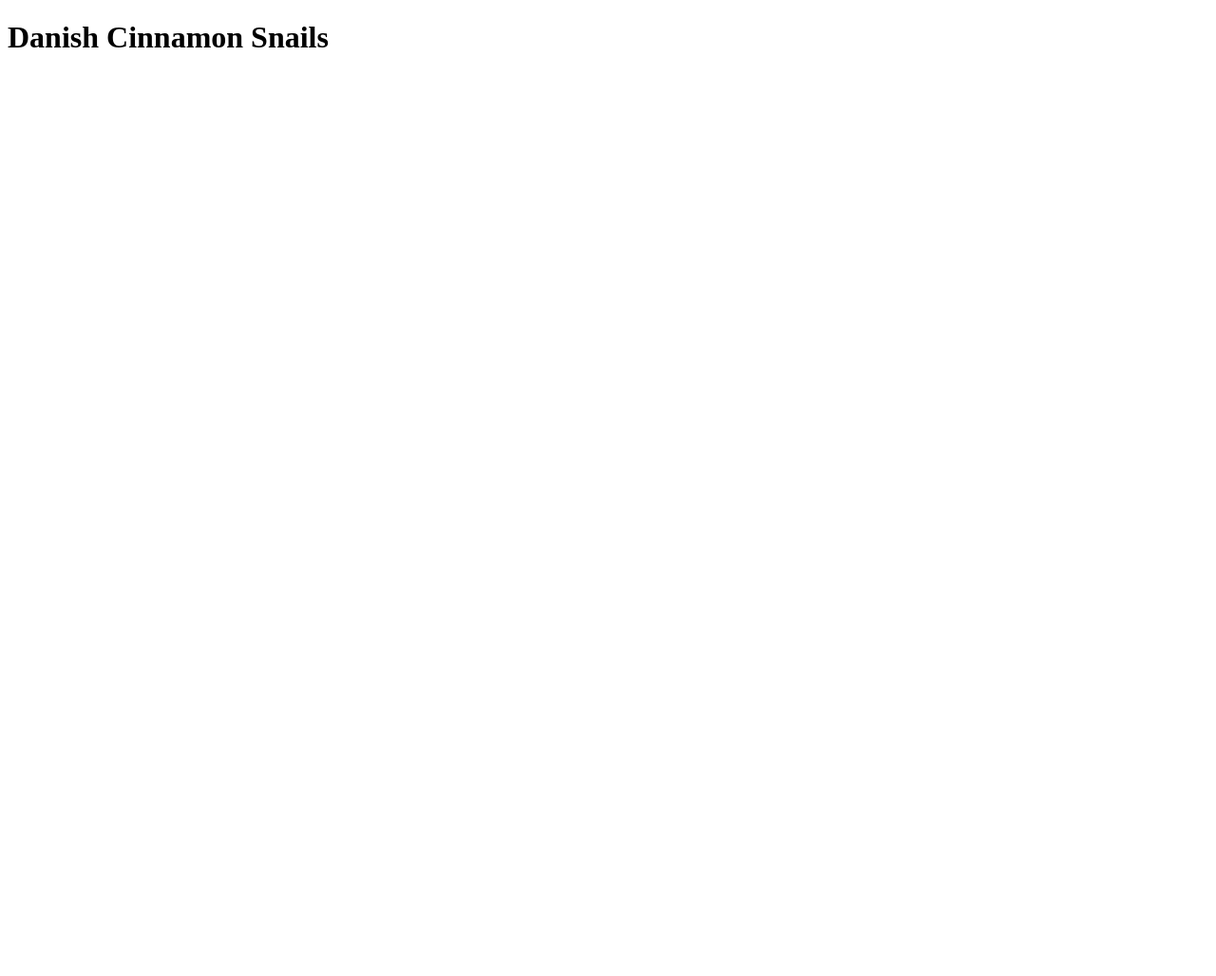
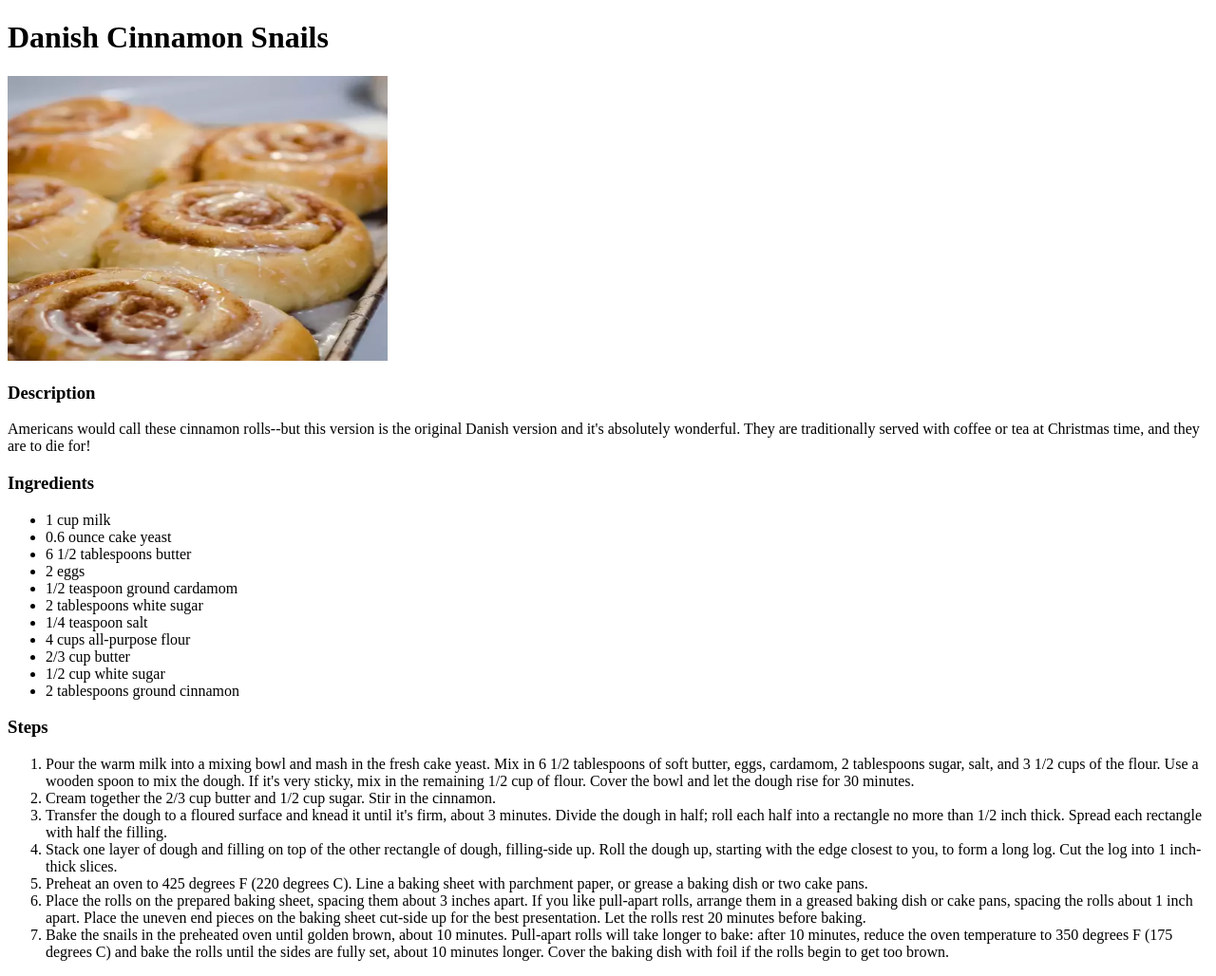
Before and after one commit to jonathanle03/odin-recipes, a plain HTML site: page recipes/danish-cinnamon-snails.html in a window 1280 px wide. Shown: the whole page at 95% size. Before the commit the page ends 800 px from the top, so only its background shows below. Drawn offline with Linux system fonts and the light colour scheme.

```diff
--- a/recipes/danish-cinnamon-snails.html
+++ b/recipes/danish-cinnamon-snails.html
@@ -6,5 +6,32 @@
   </head>
   <body>
     <h1>Danish Cinnamon Snails</h1>
+    <img src="../images/danish-cinnamon-snails.webp" alt="Image of Danish Cinnamon Snails" height="300" width="400">
+    <h3>Description</h3>
+    <p>Americans would call these cinnamon rolls--but this version is the original Danish version and it's absolutely wonderful. They are traditionally served with coffee or tea at Christmas time, and they are to die for!</p>
+    <h3>Ingredients</h3>
+    <ul>
+      <li>1 cup milk</li>
+      <li>0.6 ounce cake yeast</li>
+      <li>6 1/2 tablespoons butter</li>
+      <li>2 eggs</li>
+      <li>1/2 teaspoon ground cardamom</li>
+      <li>2 tablespoons white sugar</li>
+      <li>1/4 teaspoon salt</li>
+      <li>4 cups all-purpose flour</li>
+      <li>2/3 cup butter</li>
+      <li>1/2 cup white sugar</li>
+      <li>2 tablespoons ground cinnamon</li>
+    </ul>
+    <h3>Steps</h3>
+    <ol>
+      <li>Pour the warm milk into a mixing bowl and mash in the fresh cake yeast. Mix in 6 1/2 tablespoons of soft butter, eggs, cardamom, 2 tablespoons sugar, salt, and 3 1/2 cups of the flour. Use a wooden spoon to mix the dough. If it's very sticky, mix in the remaining 1/2 cup of flour. Cover the bowl and let the dough rise for 30 minutes.</li>
+      <li>Cream together the 2/3 cup butter and 1/2 cup sugar. Stir in the cinnamon.</li>
+      <li>Transfer the dough to a floured surface and knead it until it's firm, about 3 minutes. Divide the dough in half; roll each half into a rectangle no more than 1/2 inch thick. Spread each rectangle with half the filling.</li>
+      <li>Stack one layer of dough and filling on top of the other rectangle of dough, filling-side up. Roll the dough up, starting with the edge closest to you, to form a long log. Cut the log into 1 inch-thick slices.</li>
+      <li>Preheat an oven to 425 degrees F (220 degrees C). Line a baking sheet with parchment paper, or grease a baking dish or two cake pans.</li>
+      <li>Place the rolls on the prepared baking sheet, spacing them about 3 inches apart. If you like pull-apart rolls, arrange them in a greased baking dish or cake pans, spacing the rolls about 1 inch apart. Place the uneven end pieces on the baking sheet cut-side up for the best presentation. Let the rolls rest 20 minutes before baking.</li>
+      <li>Bake the snails in the preheated oven until golden brown, about 10 minutes. Pull-apart rolls will take longer to bake: after 10 minutes, reduce the oven temperature to 350 degrees F (175 degrees C) and bake the rolls until the sides are fully set, about 10 minutes longer. Cover the baking dish with foil if the rolls begin to get too brown.</li>
+    </ol>
   </body>
 </html>
```
